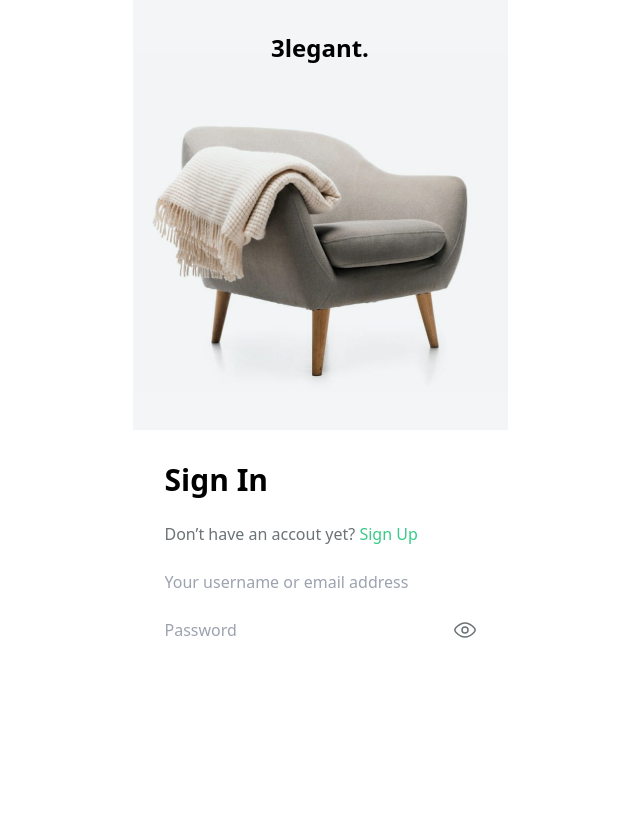
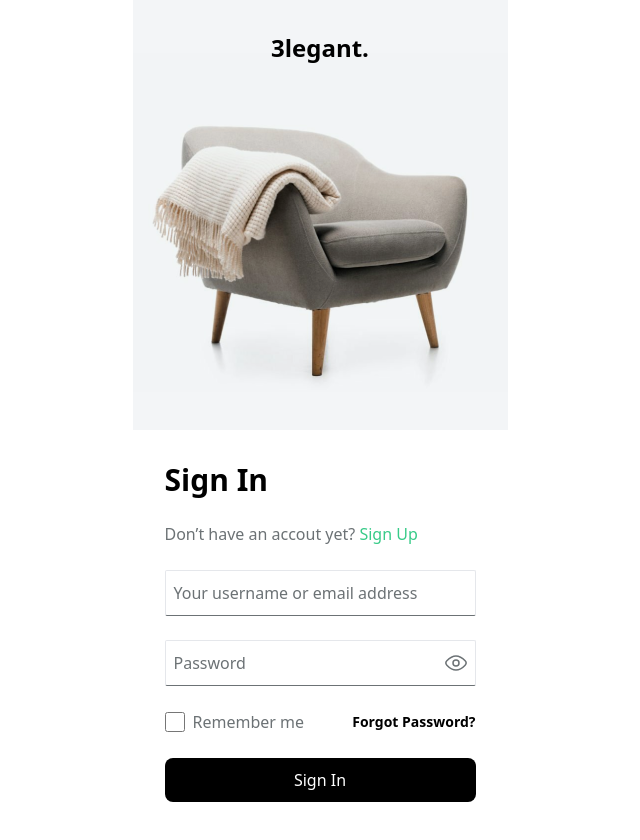
Before and after one commit to Aran-tm/E-Commerce-reto-angular, an Angular app: page /sign-in in a window 1280 px wide. Shown: the top 840 px of the page, without its empty margins (320-960 px from the left). Built offline with nearby package versions, Linux system fonts and the light colour scheme.

Commit message:
Sign in completed

```diff
--- a/src/app/pages/auth/components/sign-in/sign-in.component.html
+++ b/src/app/pages/auth/components/sign-in/sign-in.component.html
@@ -2,7 +2,7 @@
   class="max-h-[26.875rem] border-solid border-b-color-neutralFour m-auto h-[26.875rem] max-w-[23.438rem] w-full bg-[url('/assets/images/png/login.png')]"
 >
   <div class="flex pt-8 justify-center">
-    <span class="font-semibold text-black text-2xl">3legant.</span>
+    <span class="font-semibold text-color-primary text-2xl">3legant.</span>
   </div>
 </div>
 
@@ -10,7 +10,7 @@
   class="w-[19.438rem] max-w-[19.438rem] h-[28.438rem] max-h-[28.438rem] m-auto py-8 flex flex-col gap-8"
 >
   <form class="flex flex-col gap-6">
-    <span class="text-3xl font-semibold text-black">Sign In</span>
+    <span class="text-3xl font-semibold text-color-primary">Sign In</span>
     <span class="text-color-neutralFour text-base"
       >Don’t have an accout yet?
       <a
@@ -21,15 +21,17 @@
     >
     <input
       placeholder="Your username or email address"
-      class="border-solid border-b-color-neutralFour"
+      class="border rounded-sm py-2.5 indent-2 outline-color-blue border-b-color-neutralFour placeholder-color-neutralFour"
     />
 
     <div class="relative flex flex-row justify-between items-center">
       <input
         placeholder="Password"
-        class="border-solid border-b-color-neutralFour"
+        class="border outline-color-blue w-full rounded-sm py-2.5 indent-2 border-b-color-neutralFour placeholder-color-neutralFour"
       />
+      <div class="absolute pl-[17.5rem] flex items-center pointer-events-none">
         <svg
+          class=""
           width="22"
           height="16"
           viewBox="0 0 22 16"
@@ -48,5 +50,27 @@
           />
         </svg>
       </div>
+    </div>
+
+    <div class="flex justify-between">
+      <div class="flex gap-2 items-center">
+        <input class="h-5 w-5 flex rounded-md" type="checkbox" name="" id="" />
+        <span class="text-color-neutralFour text-base font-normal"
+          >Remember me</span
+        >
+      </div>
+
+      <span
+        class="text-color-primary cursor-pointer text-sm font-semibold flex items-center"
+        >Forgot Password?</span
+      >
+    </div>
+
+    <button
+      class="bg-color-primary hover:bg-color-neutralOne text-white rounded-lg flex justify-center items-center py-2.5 px-10"
+      type="button"
+    >
+      Sign In
+    </button>
   </form>
 </div>
```
Lines whose indentation alone changed are shown as unchanged.
